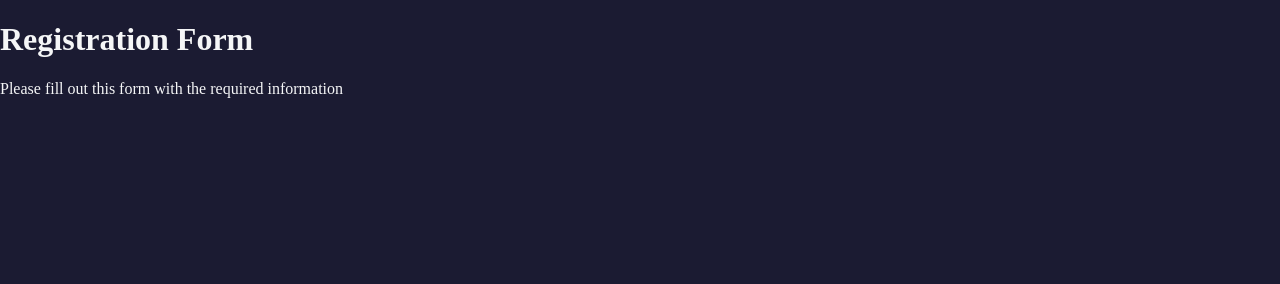
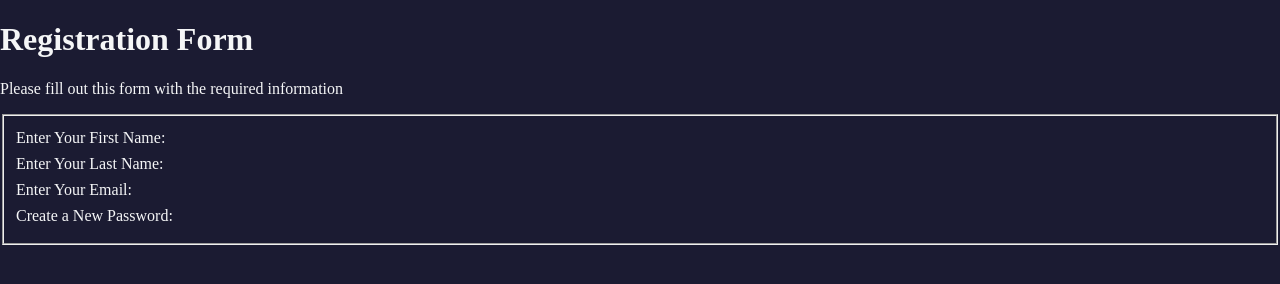
Before and after one commit to prycepavel/registration_form, a website: page index.html in a window 1280 px wide. Drawn offline with Linux system fonts and the light colour scheme.

Commit message:
Adds the first block of the form

```diff
--- a/index.html
+++ b/index.html
@@ -9,6 +9,13 @@
   <body>
     <h1>Registration Form</h1>
     <p>Please fill out this form with the required information</p>
-    <form action="https://register-demo.freecodecamp.org"></form>
+    <form action="https://register-demo.freecodecamp.org">
+      <fieldset>
+        <label>Enter Your First Name:</label>
+        <label>Enter Your Last Name:</label>
+        <label>Enter Your Email:</label>
+        <label>Create a New Password:</label>
+      </fieldset>
+    </form>
   </body>
 </html>
--- a/styles.css
+++ b/styles.css
@@ -5,3 +5,8 @@ body {
   background-color: #1b1b32;
   color: #f5f6f7;
 }
+
+label {
+  display: block;
+  margin: 0.5rem 0;
+}
```
